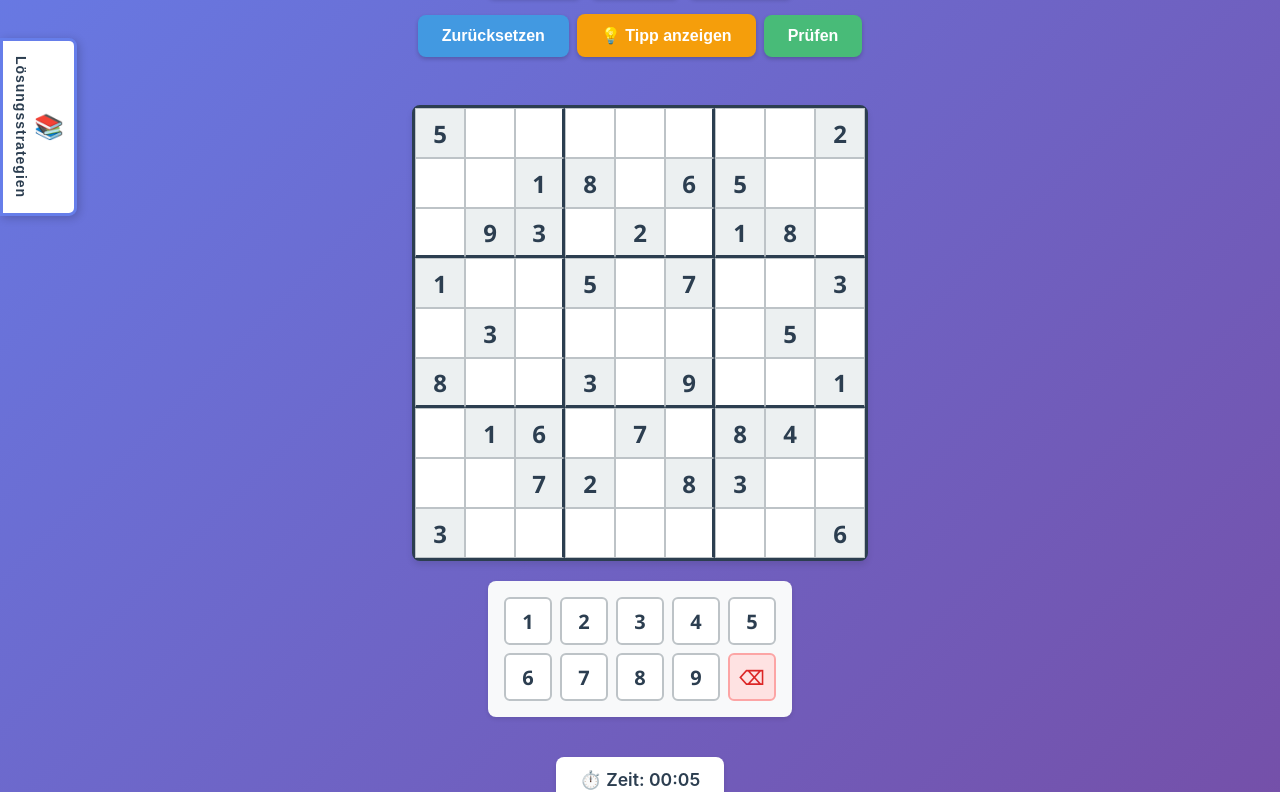
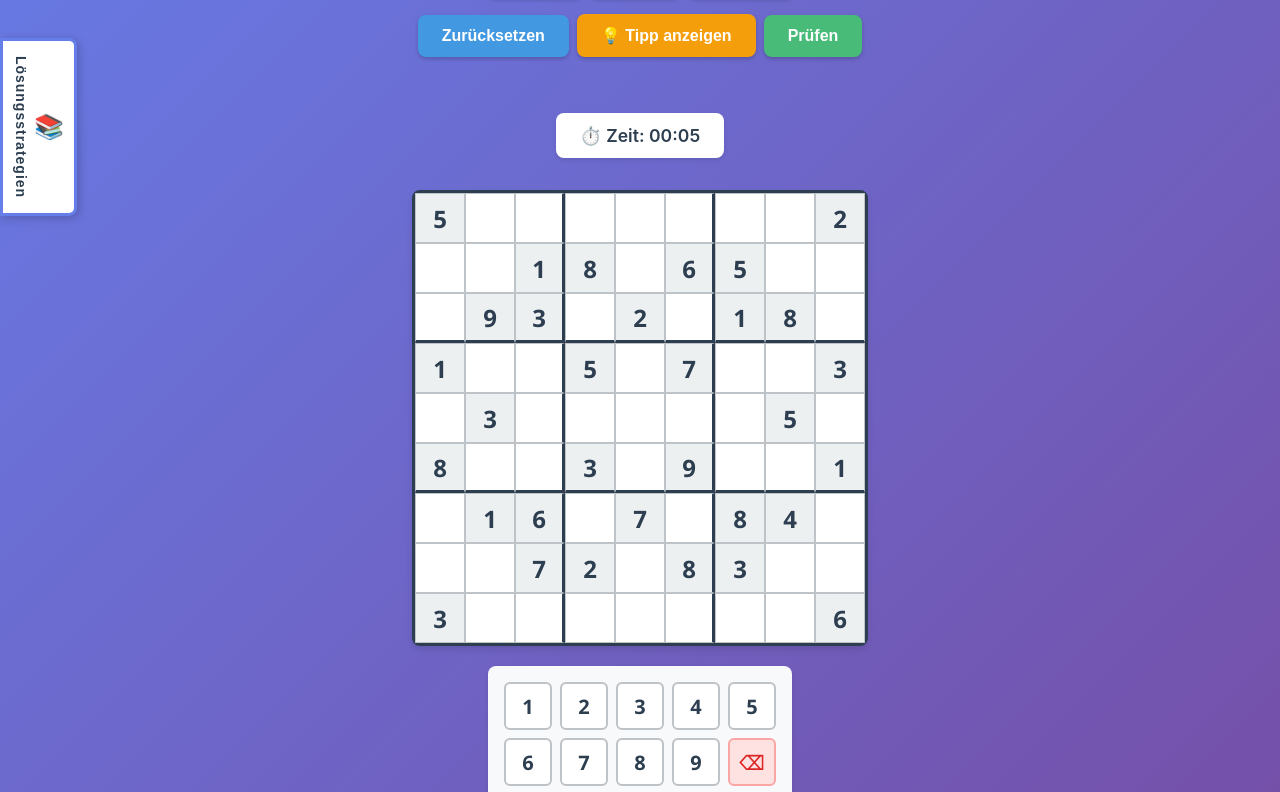
Before and after one commit to Noerdlich/sudoku-generator, a React (Create React App) app: page / in a window 1280 px wide. Shown: the part 273-1065 px from the top of the page. Built offline with nearby package versions, Linux system fonts and the light colour scheme.

Commit message:
feat: enhance timer functionality to support HH:MM:SS format and limit at 99:59:59

```diff
--- a/src/App.tsx
+++ b/src/App.tsx
@@ -53,20 +53,31 @@ function App() {
   const [elapsedTime, setElapsedTime] = useState(0);
   const [isTimerRunning, setIsTimerRunning] = useState(true);
 
-  // Timer für Lösungszeit
+  // Timer für Lösungszeit (max 99:59:59)
   useEffect(() => {
-    if (isTimerRunning) {
+    if (isTimerRunning && elapsedTime < 359999) {
       const interval = setInterval(() => {
-        setElapsedTime(prev => prev + 1);
+        setElapsedTime(prev => {
+          if (prev >= 359999) {
+            setIsTimerRunning(false);
+            return 359999;
+          }
+          return prev + 1;
+        });
       }, 1000);
       return () => clearInterval(interval);
     }
-  }, [isTimerRunning]);
+  }, [isTimerRunning, elapsedTime]);
 
-  // Formatiere Zeit in MM:SS
+  // Formatiere Zeit in MM:SS oder HH:MM:SS
   const formatTime = (seconds: number): string => {
-    const mins = Math.floor(seconds / 60);
+    const hours = Math.floor(seconds / 3600);
+    const mins = Math.floor((seconds % 3600) / 60);
     const secs = seconds % 60;
+
+    if (hours > 0) {
+      return `${hours.toString().padStart(2, '0')}:${mins.toString().padStart(2, '0')}:${secs.toString().padStart(2, '0')}`;
+    }
     return `${mins.toString().padStart(2, '0')}:${secs.toString().padStart(2, '0')}`;
   };
 
@@ -557,6 +568,10 @@ function App() {
           )}
         </div>
 
+        <div className="timer-display">
+          ⏱️ Zeit: {formatTime(elapsedTime)}
+        </div>
+
         <div className="board-container">
           {isGenerating ? (
             <div className="loading">
@@ -583,10 +598,6 @@ function App() {
               />
             </>
           )}
-        </div>
-
-        <div className="timer-display">
-          ⏱️ Zeit: {formatTime(elapsedTime)}
         </div>
 
           <div className="info">
```
Also changed, not shown: 1 other file (tests, documents, lock files or other folders).
